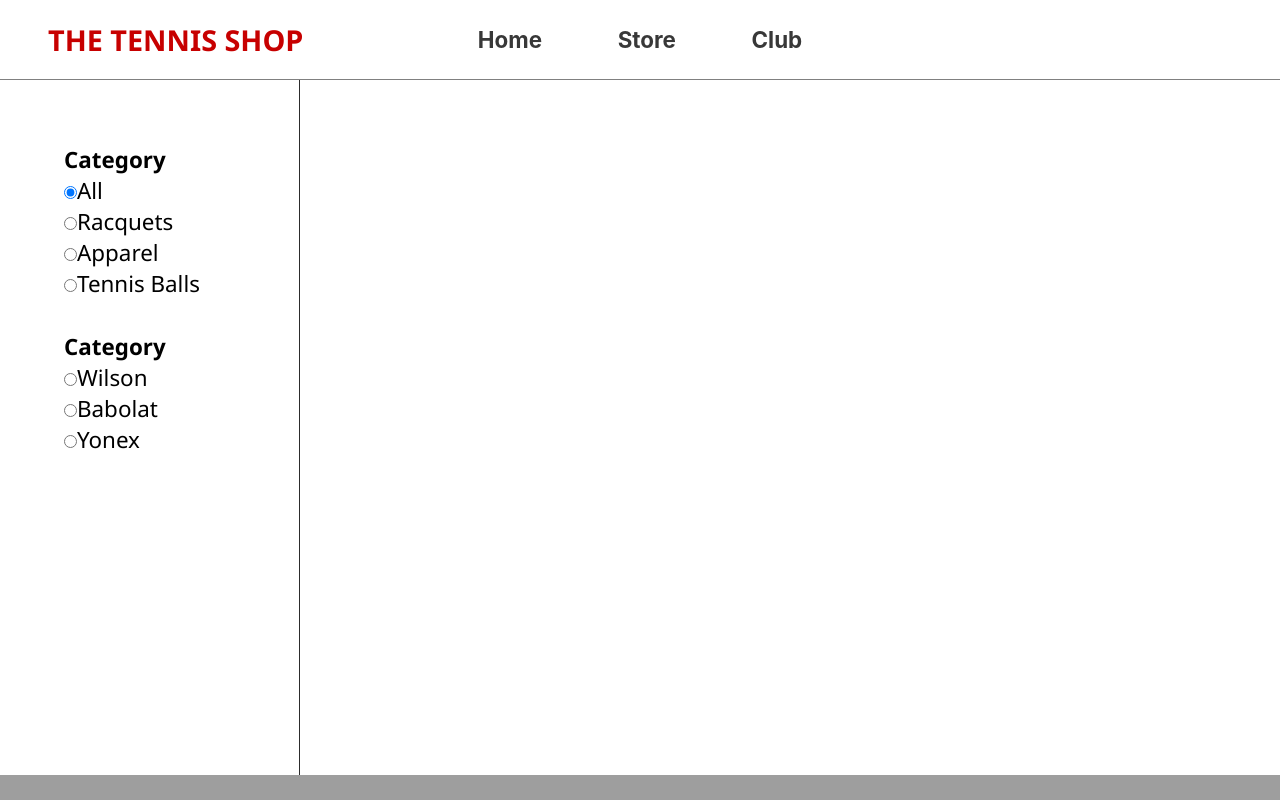
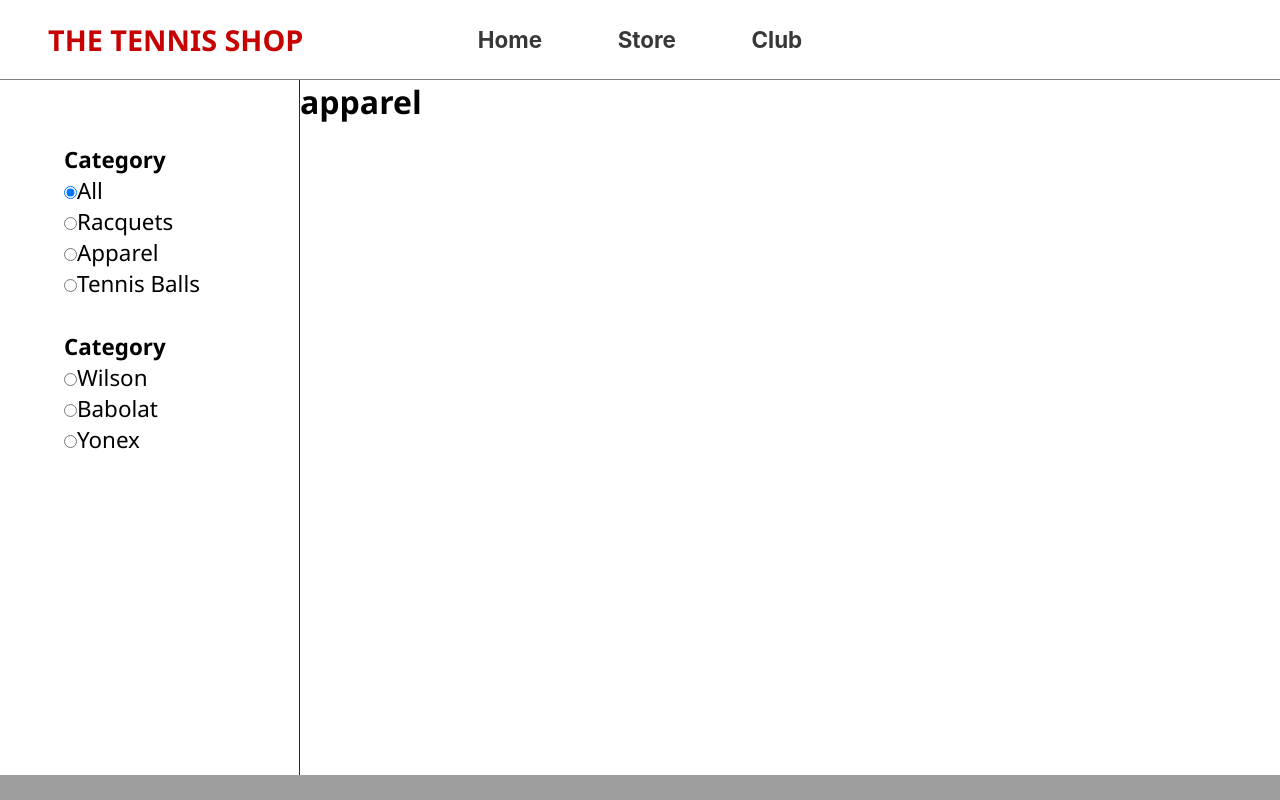
Before and after one commit to Sage4tk/tennisshop, a React (Create React App) app in the folder tennisfe/: page /store/apparel in a window 1280 px wide. Shown: the top 800 px of the page. Built offline with nearby package versions, Linux system fonts and the light colour scheme.

Commit message:
added params store route

```diff
--- a/tennisfe/src/App.js
+++ b/tennisfe/src/App.js
@@ -14,6 +14,7 @@ function App() {
       <>
         <Switch>
           <Route exact path="/" component={() => (<Home />)} />
+          <Route path="/store/:param" component={() => (<Shop />)} />
           <Route path="/store" component={() => (<Shop />)} />
           <Route path="/admin" component={Admin} />
         </Switch>
--- a/tennisfe/src/components/Shop.js
+++ b/tennisfe/src/components/Shop.js
@@ -1,10 +1,12 @@
 import React, { useState } from 'react';
+import { useParams } from 'react-router';
 
 //components
 import Nav from './Nav';
 import Footer from './Footer';
 
 export default function Shop() {
+    let { param } = useParams();
     const [data, setData] = useState(null)
 
     return (
@@ -27,7 +29,7 @@ export default function Shop() {
                     </div>
                 </div>
                 <div className="shop-entry">
-
+                    <h1>{param}</h1>
                 </div>
             </div>
             <Footer />
--- a/tennisfe/src/style.scss
+++ b/tennisfe/src/style.scss
@@ -234,6 +234,8 @@ footer {
 }
 
 .shop {
+    display: flex;
+    flex-direction: row;
     font-family: 'Segoe UI', Tahoma, Geneva, Verdana, sans-serif;
     .shop-selection {
         width: 300px;
```
